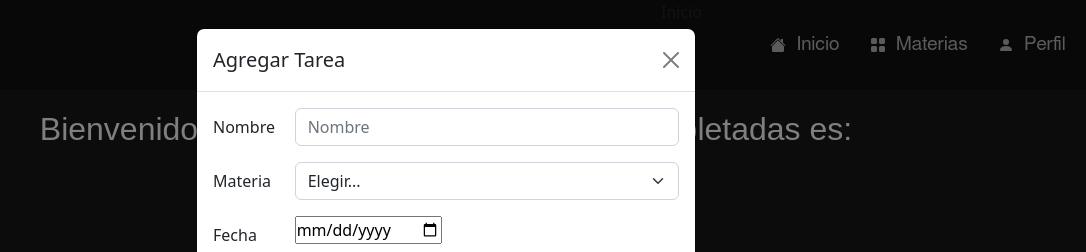
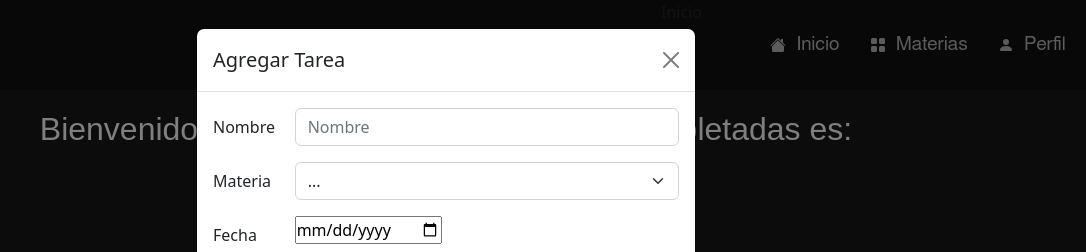
Before and after one commit to heriberto2300/bitacora, a React (Create React App) app in the folder client/: page /home in a window 1280 px wide. Both pictures are taken after a click on the icon 640 px from the left and 368 px from the top of the page. Shown: the top 252 px of the page, without its empty margins (194-1280 px from the left). Built offline with nearby package versions, Linux system fonts and the light colour scheme; no server answers.

Commit message:
Error en despliegue de materias disponibles

```diff
--- a/client/src/components/TaskForm.js
+++ b/client/src/components/TaskForm.js
@@ -1,6 +1,7 @@
 import React from "react";
 import handleAuthForm from "../lib/FormHandler";
-import post from "../api/api";
+import API from "../api/api";
+import Option from '../components/Option';
 
 function TaskForm() {
 
@@ -13,10 +14,12 @@ function TaskForm() {
     comm: 'Bruh comment',
   });
 
+  const [courses, setCourses] = React.useState([]);
+
   const addTask = async (e) => {
     e.preventDefault();
     const url = "http://192.168.100.11:8000/tasks";
-    const res = await post(url, info);
+    const res = await API.post(url, info);
     console.log(res);
   };
 
@@ -24,6 +27,17 @@ function TaskForm() {
     const { target } = e;
     handleAuthForm(target, info, setInfo);
   };
+
+  const fetchCourses = async () => {
+    const res = await API.getCourses();
+    const { result } = res;
+    console.log(result);
+    setCourses(result);
+  };
+
+  React.useEffect(() => {
+    fetchCourses();
+  }, []);
 
   return(
     <>
@@ -38,10 +52,8 @@ function TaskForm() {
           <label htmlFor="course" className="col-sm-2 col-form-label">Materia</label>
           <div className="col-sm-10">
             <select name="course" className="form-select" onChange={handleChange}>
-              <option selected>Elegir...</option>
-              <option>Espanol</option>
-              <option>Mates</option>
-              <option>Chanchito</option>
+              <option>...</option>
+              {`<option>${courses.length}</option>`}
             </select>
           </div>
         </div>
```
